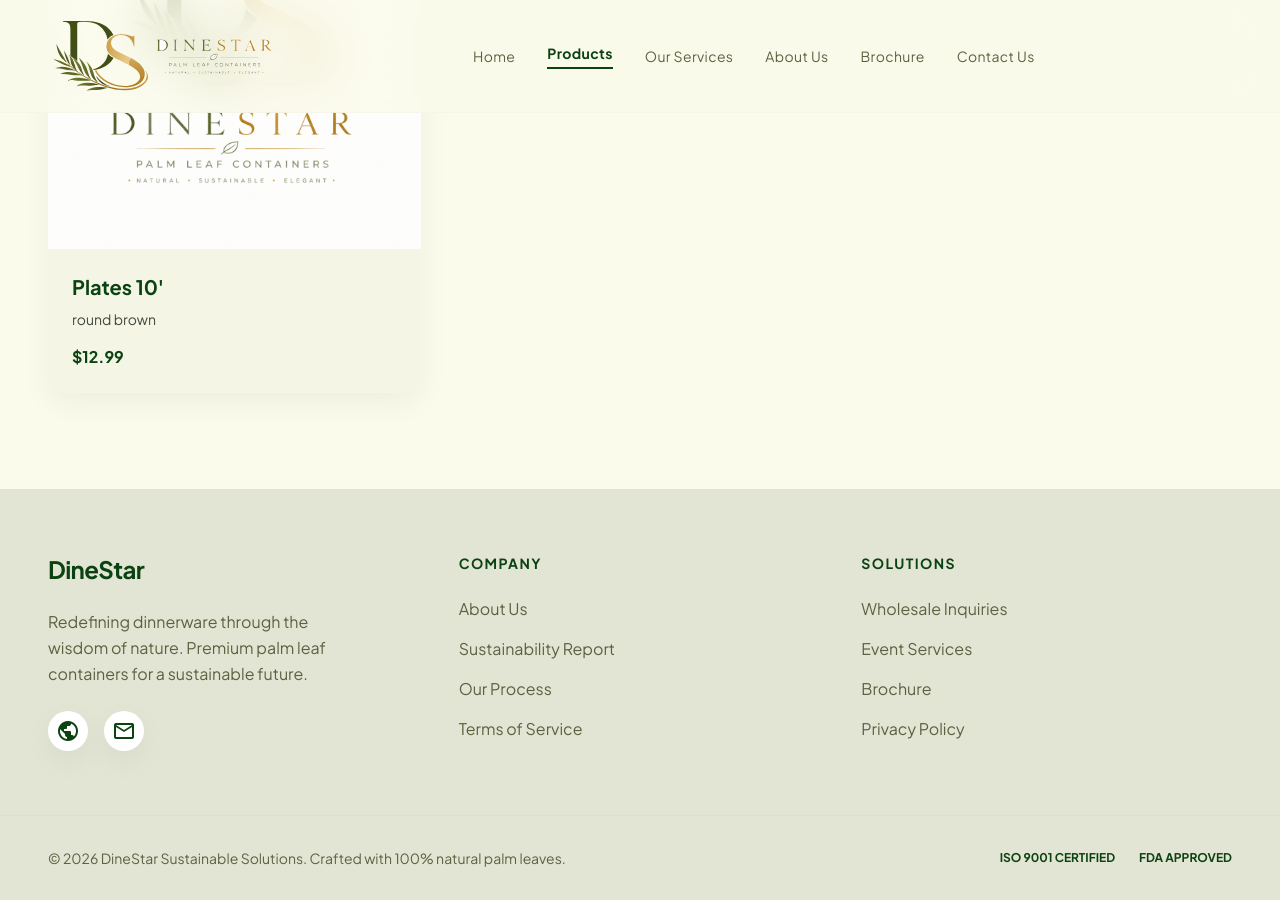
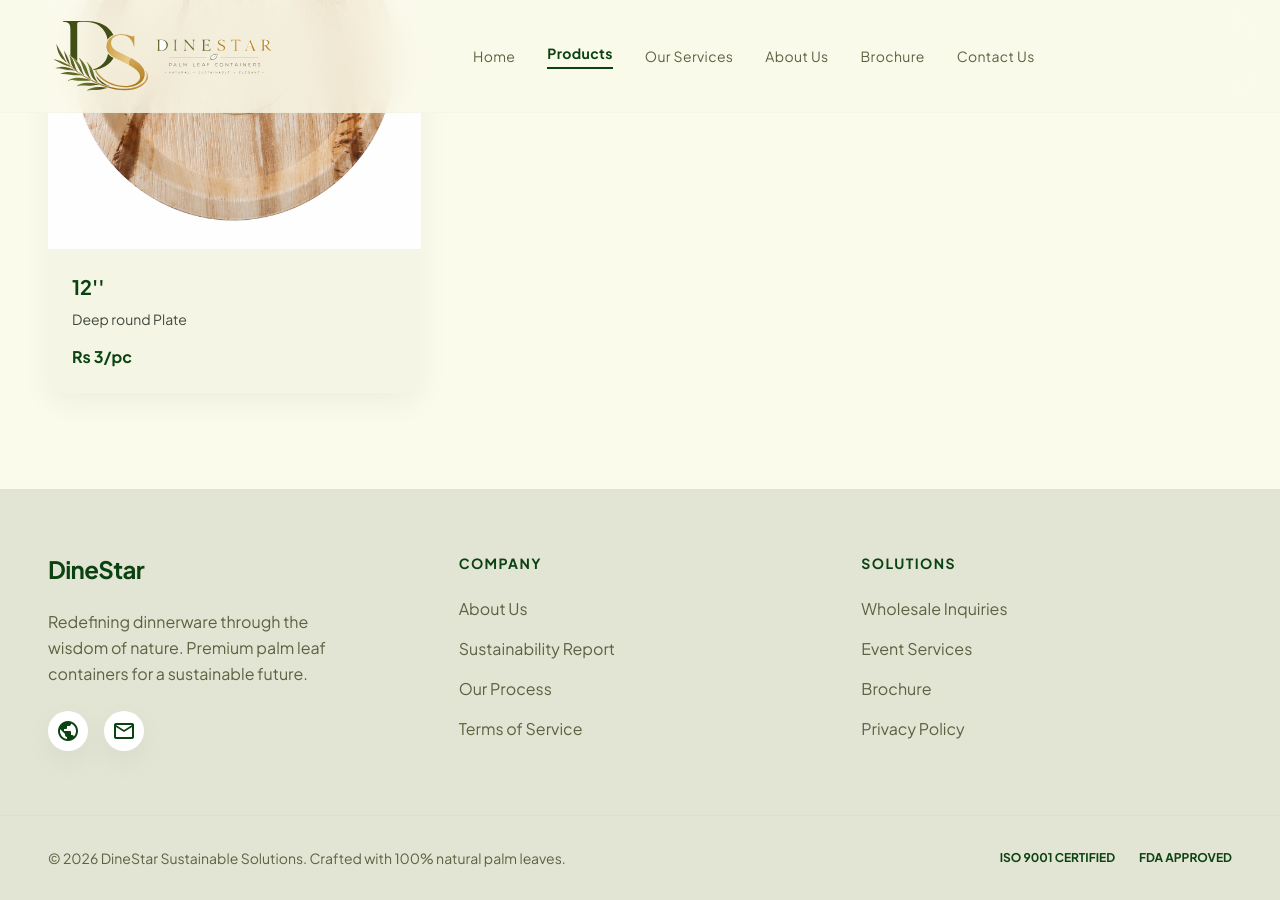
Before and after one commit to AjithsinghSajitha/dinestar, a Jekyll site: the page built from products.html, in a window 1280 px wide and 900 px high, scrolled down 986 px. Built offline with Jekyll 4.4.1, drawn with Linux system fonts in a browser that asks for light colours; nearby versions of some CDN libraries.

Commit message:
Update Site content “products”

```diff
--- a/_data/products.yml
+++ b/_data/products.yml
@@ -11,9 +11,7 @@
     description: "Deep Round Plate "
     price: Rs 3 / pc
     image: /assets/images/uploads/8-deep-round-plate.png
-  - name: Plates 10'
-    description: |-
-      round
-      brown
-    price: $12.99
-    image: /assets/images/uploads/ds-logo-2.png
+  - name: 12''
+    description: Deep round Plate
+    price: Rs 3/pc
+    image: /assets/images/uploads/12-deep-round-plate.png
```
Also changed, not shown: assets/images/uploads/12-deep-round-plate.png (added).
